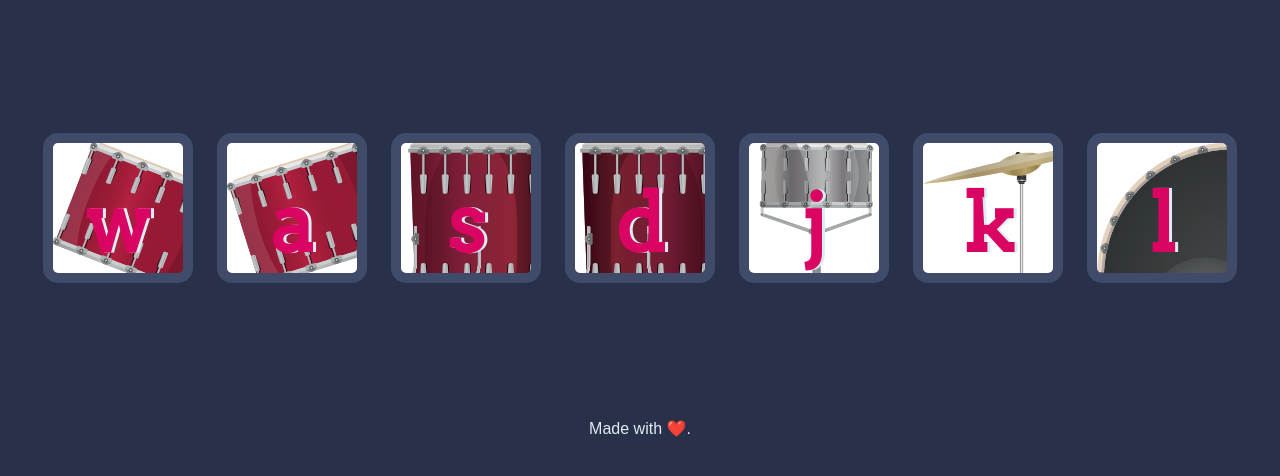
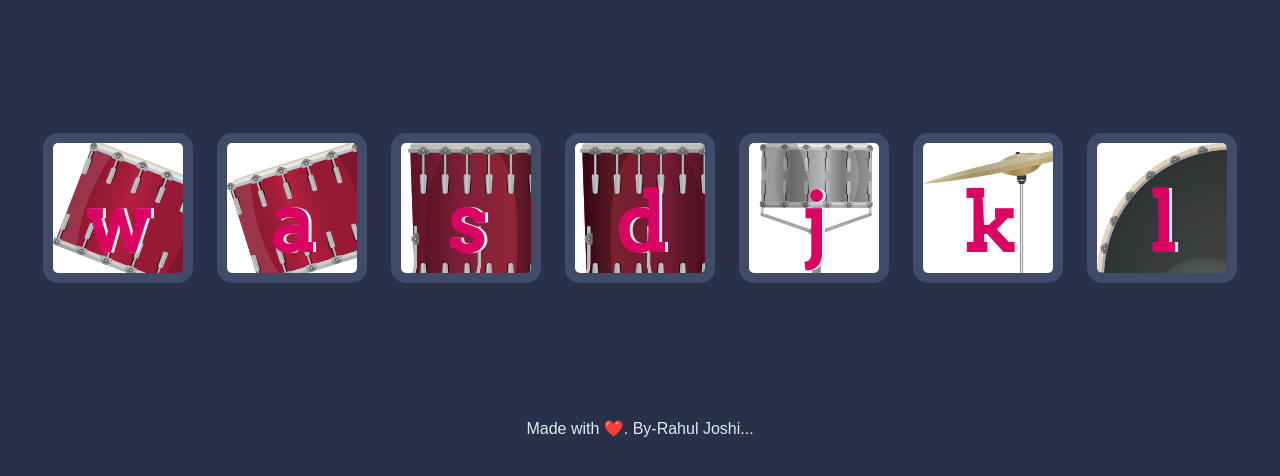
Before and after one commit to Rahul-joshi10/Drum-kit, a plain HTML site: page index.html in a window 1280 px wide. Shown: the part 156-632 px from the top of the page. Drawn offline with Linux system fonts and the light colour scheme.

Commit message:
Update index.html

```diff
--- a/index.html
+++ b/index.html
@@ -24,6 +24,7 @@
 
   <footer>
     Made with ❤️.
+    By-Rahul Joshi...
   </footer>
 
   <script src="index.js" charset="utf-8"></script>
```
